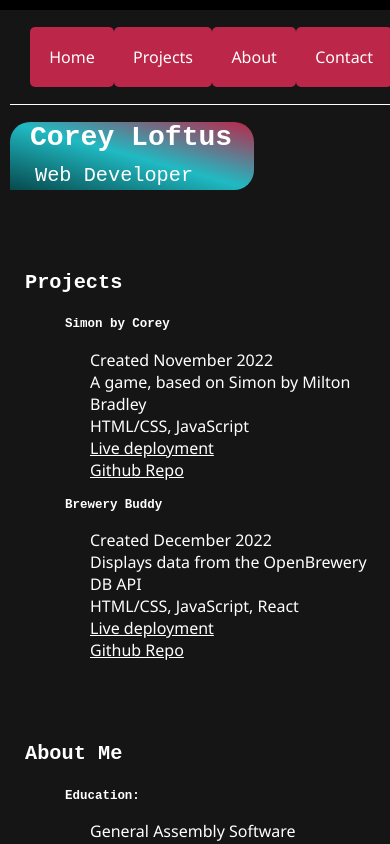
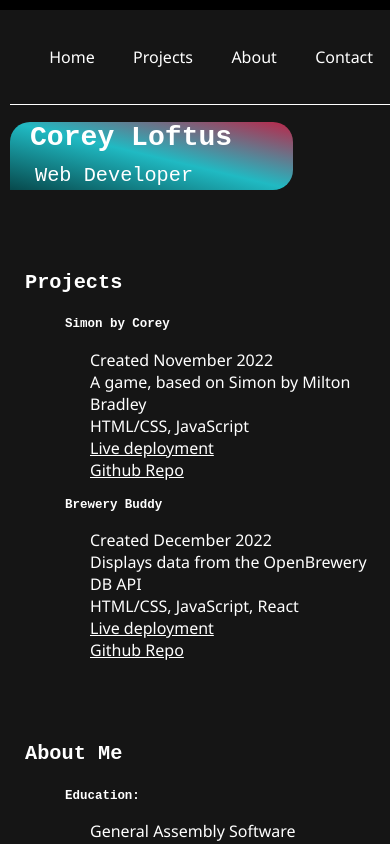
Before and after one commit to coreyloftus/personal-portfolio, a React (Create React App) app: page /contact in a window 390 px wide. Shown: the top 844 px of the page. Built offline with nearby package versions, Linux system fonts and the light colour scheme; a web font is replaced by a local one.

Commit message:
Styling update for mobile

```diff
--- a/package.json
+++ b/package.json
@@ -9,7 +9,8 @@
     "react": "^18.2.0",
     "react-dom": "^18.2.0",
     "react-router": "^6.4.5",
-    "react-router-dom": "^6.4.5",
+    "react-router-dom": "^6.5.0",
+    "react-router-hash-link": "^2.4.3",
     "react-scripts": "5.0.1",
     "web-vitals": "^2.1.4"
   },
--- a/src/App.css
+++ b/src/App.css
@@ -79,7 +79,7 @@
   margin: 10px 0px 0px 0px;
 }
 .nav-container a {
-  background-color: #BB2649;
+  /* background-color: #BB2649; */
   padding:1.2rem;
   border-radius: 5px;
   text-decoration: none;
@@ -152,3 +152,9 @@
       width:60vw;
   }
 }
+
+@media only screen and (max-width: 414px){
+  .Hero {
+    width:70vw;
+  }
+}
--- a/src/App.js
+++ b/src/App.js
@@ -1,5 +1,6 @@
 import './App.css';
-import { Route, Routes } from "react-router-dom"
+// import { Route } from 'react-router-dom'
+
 import Nav from './Nav';
 import Hero from './Hero';
 import Projects from './Projects';
@@ -10,16 +11,10 @@
   return (
     <div className="App">
       <Nav />
-      {/* <Routes>
-        <Route path='/' element={<Hero />} />
-        <Route path='/projects' element={<Projects />} />
-        <Route path='/about' element={<About />} />
-        <Route path='/contact' element={<Contact />} />
-      </Routes> */}
-      <Hero />
-      <Projects />
-      <About />
-      <Contact />
+        <Hero />
+        <Projects />
+        <About />
+        <Contact />
     </div>
   );
 }
--- a/src/Nav.js
+++ b/src/Nav.js
@@ -1,13 +1,42 @@
+// import { HashLink } from "react-router-hash-link"
 import './App.css';
 const Nav = (props) => {
     return (
         <div className='Nav' id='Nav'>
             <div className='nav-container'>
                 <div className='links-box'>
-                    <p><a href='#' target='_blank' rel='noreferrer'>Home</a></p>
-                    <p><a href='#' target='_blank' rel='noreferrer'>Projects</a></p>
-                    <p><a href='#' target='_blank' rel='noreferrer'>About</a></p>
-                    <p><a href='#' target='_blank' rel='noreferrer'>Contact</a></p>
+                    <p>
+                           <a href= "#">Home</a>
+                    </p>
+                    <p>
+                           <a href= "#">Projects</a>
+                    </p>
+                    <p>
+                           <a href= "#">About</a>
+                    </p>
+                    <p>
+                           <a href= "#">Contact</a>
+                    </p>
+                    {/* <p>
+                        <HashLink smooth to="#">
+                            Home
+                        </HashLink>
+                    </p>
+                    <p>
+                        <HashLink smooth to="#projects">
+                            Projects
+                        </HashLink>
+                    </p>
+                    <p>
+                        <HashLink smooth to="#about">
+                            About
+                        </HashLink>
+                    </p>
+                    <p>
+                        <HashLink smooth to='#contact'>
+                            Contact
+                        </HashLink>
+                    </p> */}
                 </div>
             </div>
         </div>
```
Also changed, not shown: 1 other file (tests, documents, lock files or other folders).
